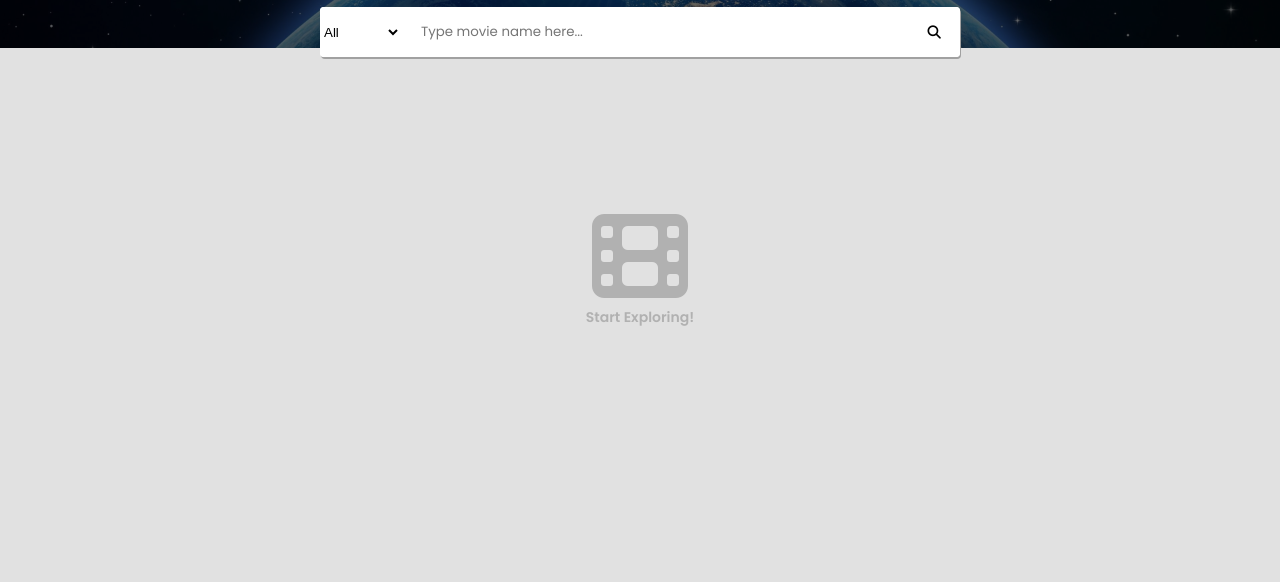
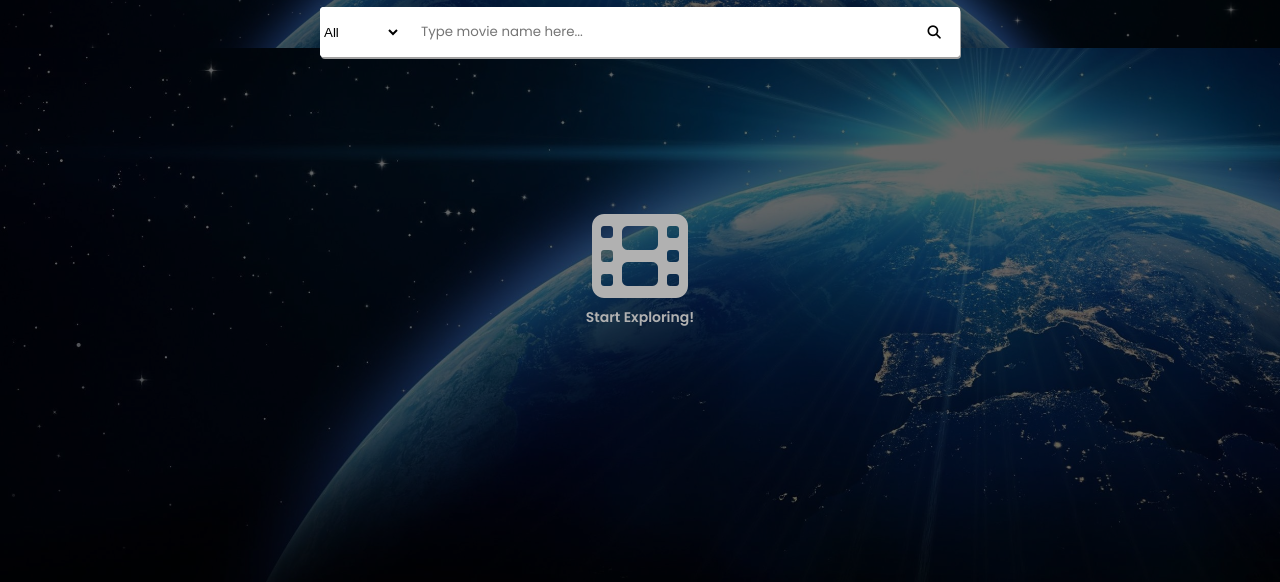
Before and after one commit to jagtap4528/MarathiPlayer, a plain HTML site: page index.html in a window 1280 px wide. Shown: the part 218-800 px from the top of the page. Drawn offline with Linux system fonts and the light colour scheme; no server answers.

Commit message:
Update style.css

```diff
--- a/style.css
+++ b/style.css
@@ -183,7 +183,10 @@ display: none;
 
 /* Main Container */
 .main {
-    background-color: #e1e1e1;
+        background-image: url("background.jpg");
+    background-size: cover;
+    background-color: #666;
+    background-blend-mode: multiply;
     padding: 40px;
     min-height: 63vh;
 }
```
